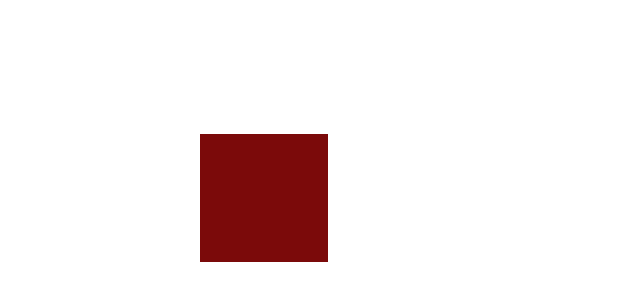
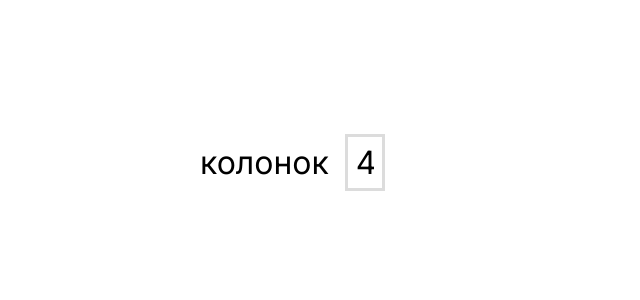
Before and after one commit to DmitryMuzalev/circles-and-squares, a React (Create React App) app: page / in a window 1280 px wide. Shown: the part 66-366 px from the top of the page, without its empty margins (0-640 px from the left). Built offline with nearby package versions, Linux system fonts and the light colour scheme.

Commit message:
implemetation of the ColumnCount component

```diff
--- a/src/App.js
+++ b/src/App.js
@@ -1,9 +1,9 @@
-import { Figure } from "./components/Figure/Figure";
+import { ColumnCount } from "./components/ColumnCount/ColumnCount";
 
 function App() {
   return (
     <div>
-      <Figure />
+      <ColumnCount />
     </div>
   );
 }
--- /dev/null
+++ b/src/components/ColumnCount/ColumnCount.jsx
@@ -0,0 +1,17 @@
+import { useState } from "react";
+import classes from "./ColumnCount.module.scss";
+
+function ColumnCount() {
+  const [value, setValue] = useState(4);
+  const handleChange = (e) => {
+    const currentValue = e.target.value.replace(/[^2|3|4]/g, "").slice(0, 1);
+    setValue(currentValue);
+  };
+  return (
+    <label className={classes.count}>
+      колонок
+      <input type="text" value={value} onChange={handleChange} />
+    </label>
+  );
+}
+export { ColumnCount };
--- /dev/null
+++ b/src/components/ColumnCount/ColumnCount.module.scss
@@ -0,0 +1,15 @@
+.count {
+  display: flex;
+  align-items: center;
+  column-gap: 1rem;
+  font-size: 2rem;
+  input {
+    outline: none;
+    font-family: var(--f-family);
+    width: 2.5rem;
+    height: 3.5625rem;
+    font-size: 2rem;
+    padding: 0.5rem;
+    border: 3px solid var(--grey-light);
+  }
+}
```
